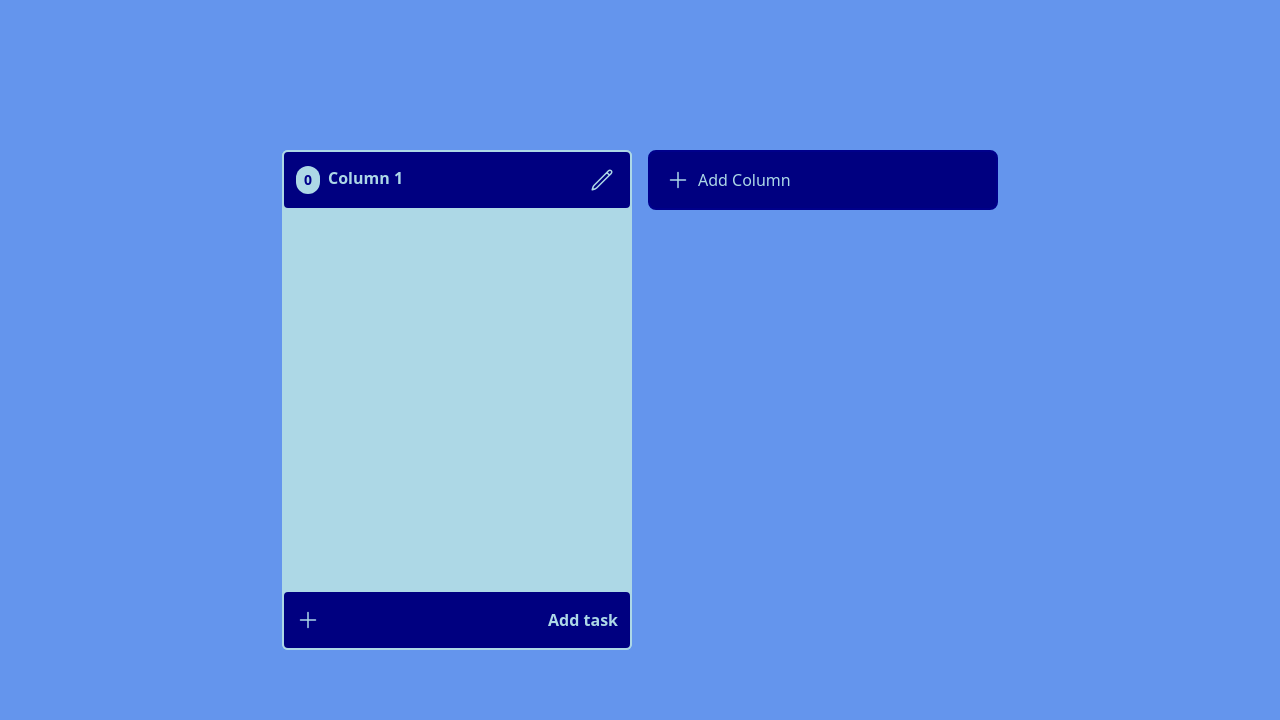
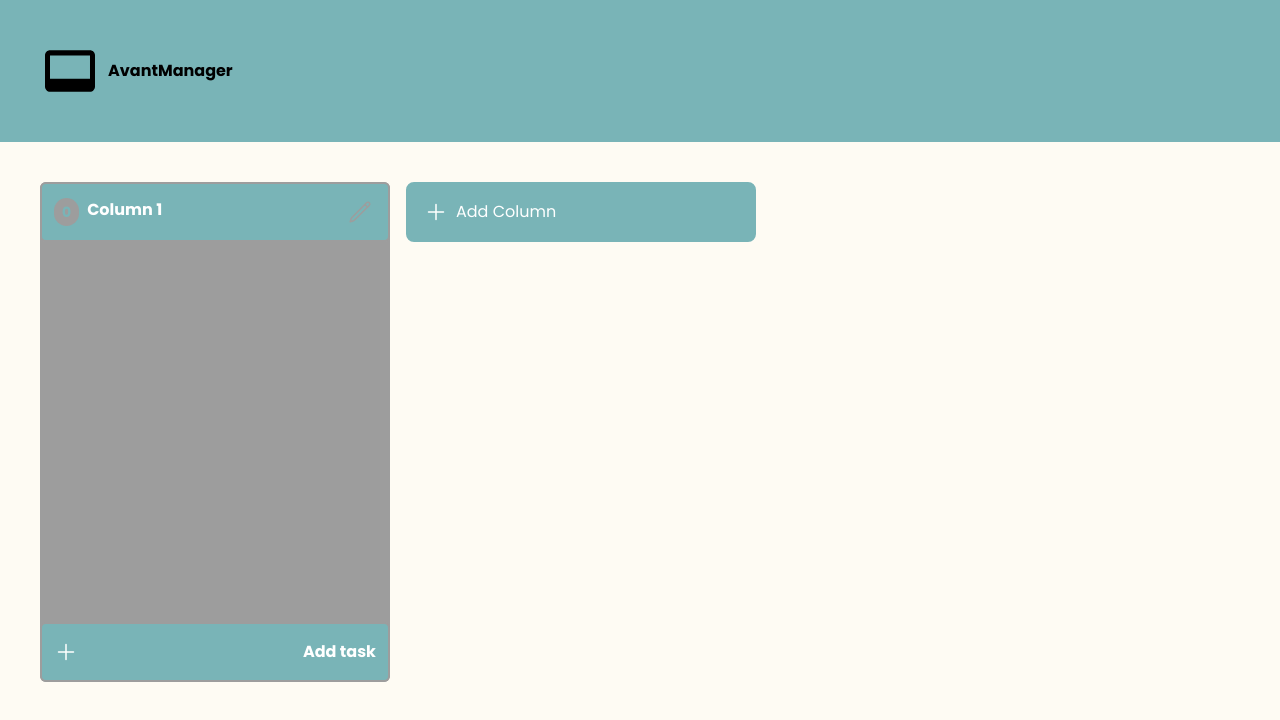
Before and after one commit to luiza-omena/React-management-tool, a React (Vite) app in the folder task-manager/: page / in a window 1280 px wide. Both pictures are taken after a click on the button "Add Column". Shown: the top 720 px of the page. Built offline with nearby package versions, Linux system fonts and the light colour scheme.

Commit message:
Number of tasks in each column
Fix: The number of tasks in each column is now variable.

```diff
--- a/task-manager/src/App.css
+++ b/task-manager/src/App.css
@@ -1,9 +1,11 @@
 @tailwind base;
 @tailwind components;
 @tailwind utilities;
+@import url("https://fonts.googleapis.com/css2?family=Poppins:wght@400;700&display=swap");
 
 html,
 body,
 #layout {
   @apply bg-blue text-white box-border;
+  font-family: "Poppins", sans-serif;
 }
--- a/task-manager/src/App.tsx
+++ b/task-manager/src/App.tsx
@@ -1,6 +1,3 @@
-import { useState } from "react";
-import reactLogo from "./assets/react.svg";
-import viteLogo from "/vite.svg";
 import "./App.css";
 import Board from "./components/Board";
 
--- a/task-manager/src/components/Board.tsx
+++ b/task-manager/src/components/Board.tsx
@@ -2,9 +2,9 @@ import PlusIcon from "../icons/PlusIcon";
 import { useState } from "react";
 import { Column, Id, Task } from "../types";
 import ColumnBox from "./ColumnBox";
+import logo from "../assets/logo.svg";
 import {
   DndContext,
-  DragEndEvent,
   DragOverEvent,
   DragOverlay,
   DragStartEvent,
@@ -28,20 +28,16 @@ function Board() {
       },
     })
   );
-  console.log(columns);
+
   return (
-    <div
-      className="
-    m-auto
-    flex
-    min-h-screen
-    w-full
-    items-center
-    overflow-x-auto
-    overflow-y-hidden
-    px-[40px]
-    "
-    >
+    <>
+      <header className="bg-[#79B4B7] p-[40px]">
+        <div className="flex items-center gap-2">
+          <img src={logo} alt="lu icon" className="w-[5%]" />
+          <h1 className="text-black font-bold">AvantManager</h1>
+        </div>
+      </header>
+      <div className="m-[40px]">
         <DndContext
           sensors={sensors}
           onDragStart={onDragStart}
@@ -69,7 +65,6 @@ function Board() {
         w-[300px]
         min-w-[350px]
         cursor-pointer
-        text-grey
         rounded-lg
         bg-navy
         border-2
@@ -100,6 +95,7 @@ function Board() {
           )}
         </DndContext>
       </div>
+    </>
   );
 
   function createTask(columnId: Id) {
--- a/task-manager/src/components/ColumnBox.tsx
+++ b/task-manager/src/components/ColumnBox.tsx
@@ -3,7 +3,8 @@ import EditIcon from "../icons/EditIcon";
 import { Column, Id, Task } from "../types";
 import PlusIcon from "../icons/PlusIcon";
 import TaskBox from "./TaskBox";
-import { SortableContext } from "@dnd-kit/sortable";
+import { SortableContext, useSortable } from "@dnd-kit/sortable";
+import { CSS } from "@dnd-kit/utilities";
 
 interface Props {
   column: Column;
@@ -17,14 +18,59 @@ interface Props {
 
 function ColumnBox(props: Props) {
   const { column, editColumn, createTask, deleteTask, editTask, tasks } = props;
-
+  console.log(tasks.length);
   const [editMode, setEditMode] = useState(false);
 
   const tasksIds = useMemo(() => {
     return tasks.map((task) => task.id);
   }, [tasks]);
+
+  const {
+    setNodeRef,
+    attributes,
+    listeners,
+    transform,
+    transition,
+    isDragging,
+  } = useSortable({
+    id: column.id,
+    data: {
+      type: "Column",
+      column,
+    },
+    disabled: editMode,
+  });
+
+  const style = {
+    transition,
+    transform: CSS.Transform.toString(transform),
+  };
+
+  if (isDragging) {
+    return (
+      <div
+        ref={setNodeRef}
+        style={style}
+        className="
+      bg-columnBackgroundColor
+      opacity-40
+      border-2
+      border-pink-500
+      w-[350px]
+      h-[500px]
+      max-h-[500px]
+      rounded-md
+      flex
+      flex-col
+      "
+      ></div>
+    );
+  }
+
   return (
     <div
+      ref={setNodeRef}
+      style={style}
       className="
     bg-grey
     w-[350px]
@@ -42,7 +88,6 @@ function ColumnBox(props: Props) {
         className="
 
     bg-navy
-    text-grey
     text-md
     h-[60px]
     rounded-md
@@ -69,7 +114,7 @@ function ColumnBox(props: Props) {
         rounded-full
         "
           >
-            0
+            {tasks.length}
           </div>
           {!editMode && column.title}
           {editMode && (
@@ -118,7 +163,6 @@ function ColumnBox(props: Props) {
       </div>
       <button
         className="bg-navy
-        text-grey
         text-md
         h-[60px]
         rounded-md
--- a/task-manager/src/components/TaskBox.tsx
+++ b/task-manager/src/components/TaskBox.tsx
@@ -46,13 +46,13 @@ function TaskBox({ task, deleteTask, editTask }: Props) {
         style={style}
         className="
         opacity-40
-        bg-navy
+        bg-white
         p-2.5 h-[100px]
         min-h-[100px]
         items-center
         flex
         text-left
-        text-grey
+
         rounded-xl
         border-2
         border-rose-100
@@ -70,13 +70,13 @@ function TaskBox({ task, deleteTask, editTask }: Props) {
         {...attributes}
         {...listeners}
         className="
-      bg-navy
+        bg-white
       p-2.5 h-[100px]
       min-h-[100px]
       items-center
       flex
       text-left
-      text-grey
+
       rounded-xl
       hover:ring-2
       hover:ring-inset
@@ -92,7 +92,7 @@ function TaskBox({ task, deleteTask, editTask }: Props) {
         border-none
         rounded
         bg-transparent
-        text-grey
+
         focus:outline-none
         "
           value={task.content}
@@ -117,13 +117,13 @@ function TaskBox({ task, deleteTask, editTask }: Props) {
       {...listeners}
       onClick={toggleEditMode}
       className="
-  bg-navy
+  bg-white
   p-2.5 h-[100px]
   min-h-[100px]
   items-center
   flex
   text-left
-  text-grey
+
   rounded-xl
   hover:ring-2
   hover:ring-inset
@@ -147,7 +147,7 @@ function TaskBox({ task, deleteTask, editTask }: Props) {
       absolute
       right-4
       top-1/2 -translate-y-1/2
-      bg-navy
+      bg-white
       p-2 rounded
       opacity-50
       hover:opacity-100
--- a/task-manager/src/index.css
+++ b/task-manager/src/index.css
@@ -0,0 +1,9 @@
+@import url("https://fonts.googleapis.com/css2?family=Poppins:wght@400;700&display=swap");
+
+* {
+  font-family: "Poppins", sans-serif;
+}
+
+body {
+  width: auto;
+}
--- a/task-manager/tailwind.config.js
+++ b/task-manager/tailwind.config.js
@@ -4,10 +4,10 @@ module.exports = {
   theme: {
     extend: {
       colors: {
-        navy: "#000080",
-        darkBlue: "	#00008b",
-        grey: "#add8e6",
-        blue: "#6495ed",
+        navy: "#79B4B7",
+        darkBlue: "	#79B4B7",
+        grey: "#9D9D9D",
+        blue: "#FEFBF3",
       },
     },
   },
```
Also changed, not shown: task-manager/src/assets/logo.svg (added). Lines whose indentation alone changed are shown as unchanged.
